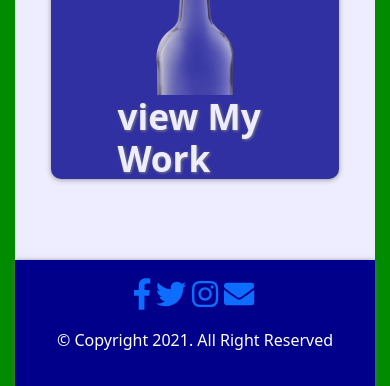
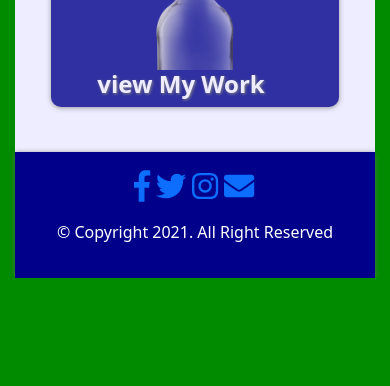
Before and after one commit to GohYH/yhgohportfolio, a website: page dist/aboutMe.html in a window 390 px wide. Shown: the part 1222-1608 px from the top of the page. After the commit the page ends 1500 px from the top, so only its background shows below. Drawn offline with nearby package versions, Linux system fonts and the light colour scheme.

Commit message:
aboutme page plane position

```diff
--- a/dist/aboutMe.html
+++ b/dist/aboutMe.html
@@ -15,6 +15,24 @@
     <link rel="stylesheet" href="./index.css">
 
     <title>Goh YH Portfolio</title>
+        <!-- temp -->
+        <script src="https://ajax.googleapis.com/ajax/libs/jquery/1.12.4/jquery.min.js"></script>
+        <script>
+          $(window).scroll(function() {
+              if ($(this).scrollTop()>5)
+               {
+
+                  // $('.showcase-img-right').hide(1000);
+                  $('.plane').css("top", "60%");
+               }
+              else
+               {
+                // $('.showcase-img-right').show(10000);
+                $('.plane').css("top", "0");
+               }
+           });
+          </script>
+        <!-- temp end -->
 </head>
 <body>
 
@@ -111,6 +129,7 @@
               </h5>
           </section>
         </div>
+
         <!-- container-fluid End-->
 
           <div class="bottle">
@@ -120,7 +139,8 @@
             </a>
           </div>
 
-          <footer class="footer-section pt-3">
+        <!-- container-fluid -->
+               <footer class="footer-section footerAboutme pt-3">
                 <div class="footer-container">
                   <a href="https://www.facebook.com/" target="_blank"><i class="social-icon fab fa-facebook-f fa-2x"></i></a>
                   <a href="https://twitter.com/login?lang=en" target="_blank"><i class="social-icon fab fa-twitter fa-2x"></i></a>
@@ -129,9 +149,6 @@
                   <p class="text-white mt-3">© Copyright 2021. All Right Reserved</p>
                 </div>
               </footer>
-        <!-- </div>   -->
-        <!-- container-fluid -->
-
           <!-- bootstrap popper -->
           <script src="https://cdn.jsdelivr.net/npm/@popperjs/core@2.9.1/dist/umd/popper.min.js" integrity="sha384-SR1sx49pcuLnqZUnnPwx6FCym0wLsk5JZuNx2bPPENzswTNFaQU1RDvt3wT4gWFG" crossorigin="anonymous"></script>
 
--- a/dist/index.css
+++ b/dist/index.css
@@ -319,6 +319,7 @@ p.card-bottom{
 }
 
 /* About Me page */
+
 .container-fluid-aboutMe{
     background-color: var(--card_paleBlue2);
     box-shadow: var(--shadow);
@@ -329,11 +330,12 @@ p.card-bottom{
     background-repeat: repeat;
 
     margin-top: 15%;
-    margin-bottom: 15%;
+    margin-bottom: 8%;
     padding-left: 5%;
     padding-right: 5%;
 
     opacity:0.9;
+
 }
 .first-container-AM{
     padding-top:3%;
@@ -403,7 +405,6 @@ font-family: monserrate, sans-serif;
 }
 .cloud-wrapper{
     overflow: hidden;
-    /* width:80%; */
 }
 /* at footer */
 .bottle{
@@ -434,19 +435,16 @@ font-family: monserrate, sans-serif;
 
 .myWork-link{
     color: var(--bg_paleBlue1);
-    font-size: 3.5em;
+    font-size: 3em;
     font-weight: bold;
     text-shadow: var(--text-Shadow);
-    padding-left:32%;
+    padding-left:36%;
     width:100%;
-}
-
-.footer-section{
-    margin-top: 10%;
+    margin:0 auto;
+    padding-bottom:3%;
 }
 
 /* AboutMe - END */
-
 
 /* contactMe */
 
@@ -685,9 +683,9 @@ font-family: monserrate, sans-serif;
             padding-bottom: 5%;
         }
         .myWork-link{
-            font-size: 2.2em;
+            font-size: 1.5em;
             /* reduced */
-            padding-left: 23%;
+            padding-left: 16%;
         }
         .contactMeTextContent{
             margin-left: -80%;
```
Also changed, not shown: dist/index.html (+1 -1 lines). Lines whose indentation alone changed are shown as unchanged.
